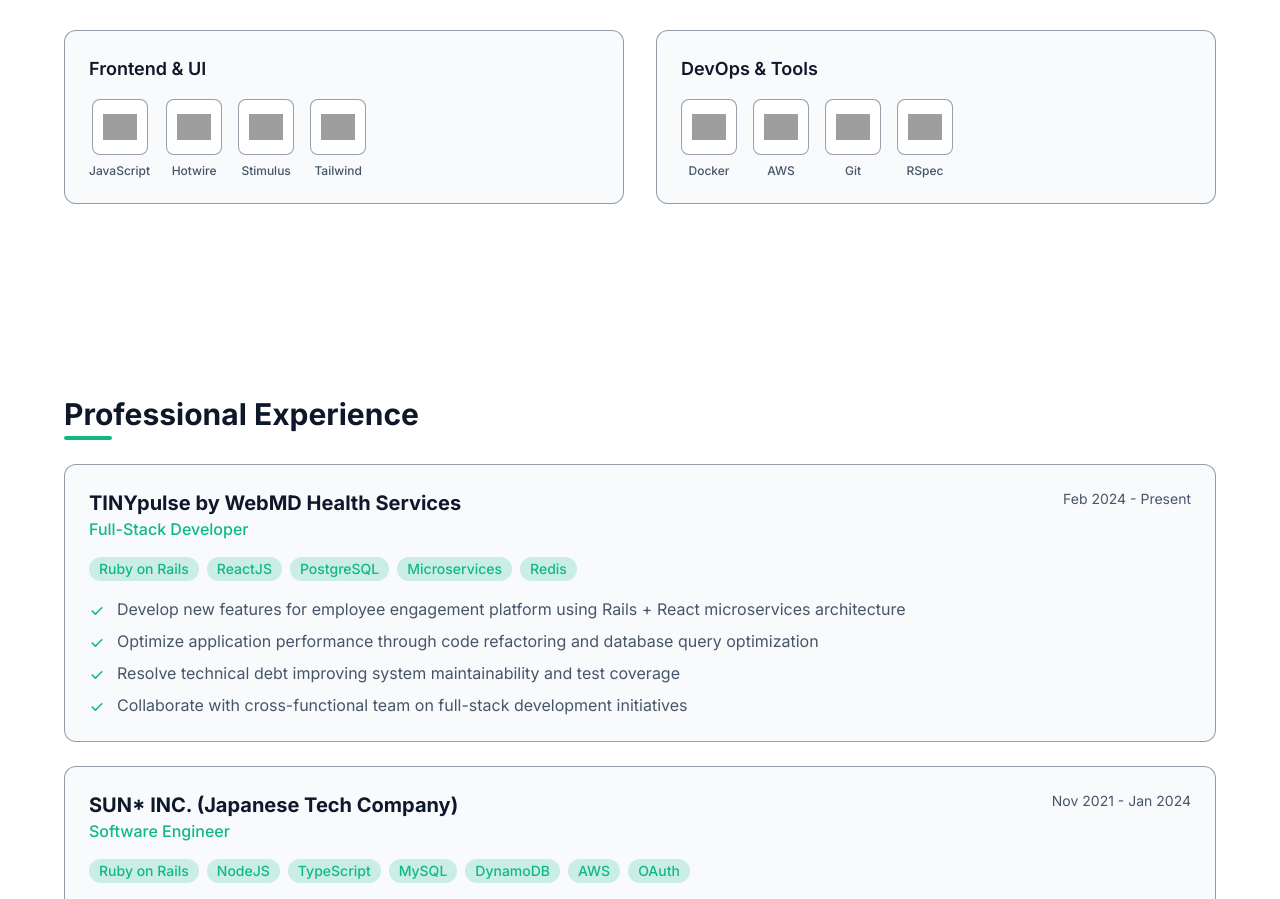
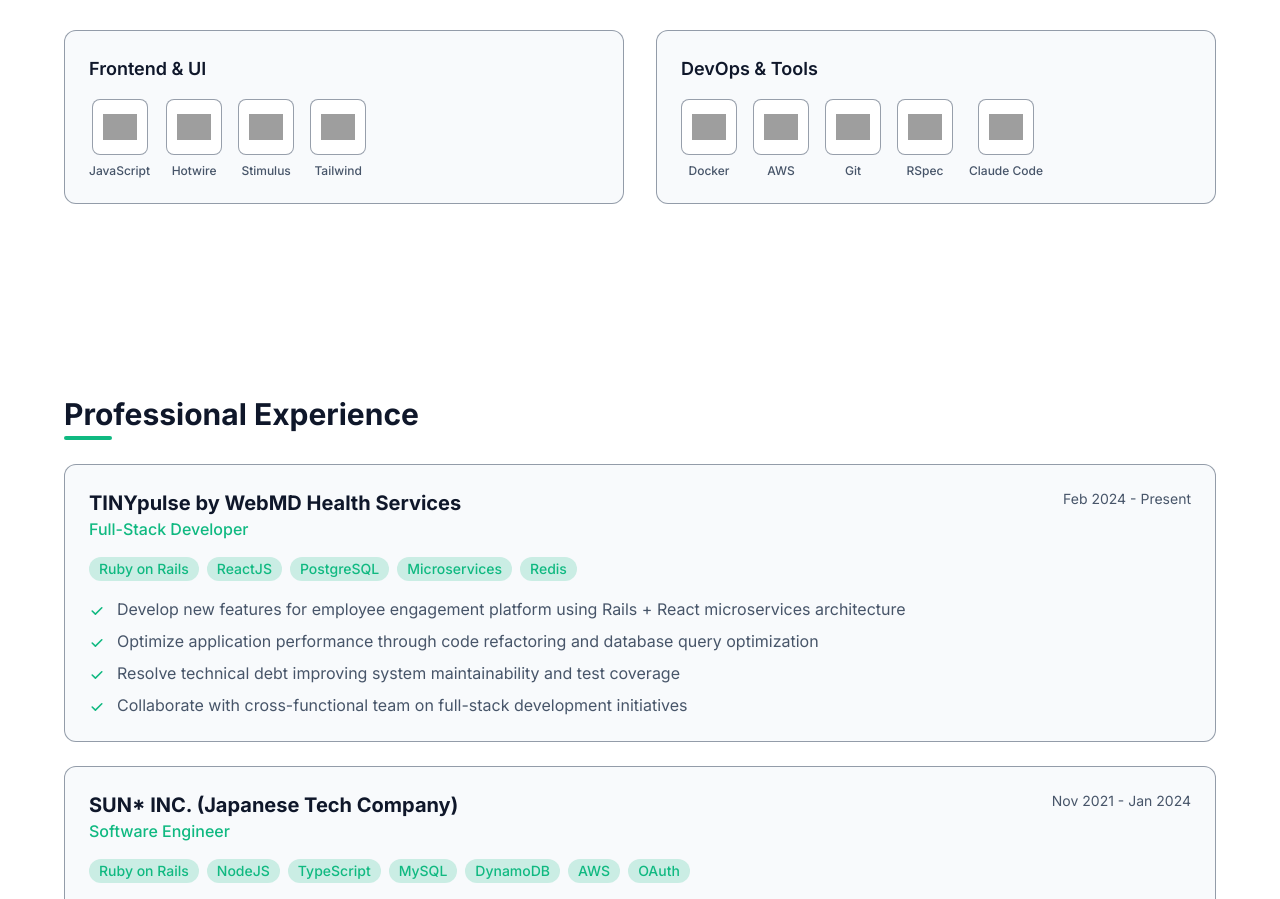
Before and after one commit to lpwanw/CV, a React (Vite) app: page / in a window 1280 px wide. Shown: the part 1140-2039 px from the top of the page. Built offline with nearby package versions, Linux system fonts and the light colour scheme; grey boxes are pictures that could not be loaded.

Commit message:
Add Claude Code to DevOps & Tools skills

```diff
--- a/src/components/sections/skills.tsx
+++ b/src/components/sections/skills.tsx
@@ -34,6 +34,7 @@
       { name: 'AWS', icon: 'https://cdn.jsdelivr.net/gh/devicons/devicon@latest/icons/amazonwebservices/amazonwebservices-original-wordmark.svg' },
       { name: 'Git', icon: 'https://cdn.jsdelivr.net/gh/devicons/devicon@latest/icons/git/git-original.svg' },
       { name: 'RSpec', icon: 'https://cdn.jsdelivr.net/gh/devicons/devicon@latest/icons/rspec/rspec-original.svg' },
+      { name: 'Claude Code', icon: 'https://cdn.jsdelivr.net/gh/anthropics/anthropic-cookbook@main/misc/claude_logo.svg' },
     ],
   },
 ]
```
